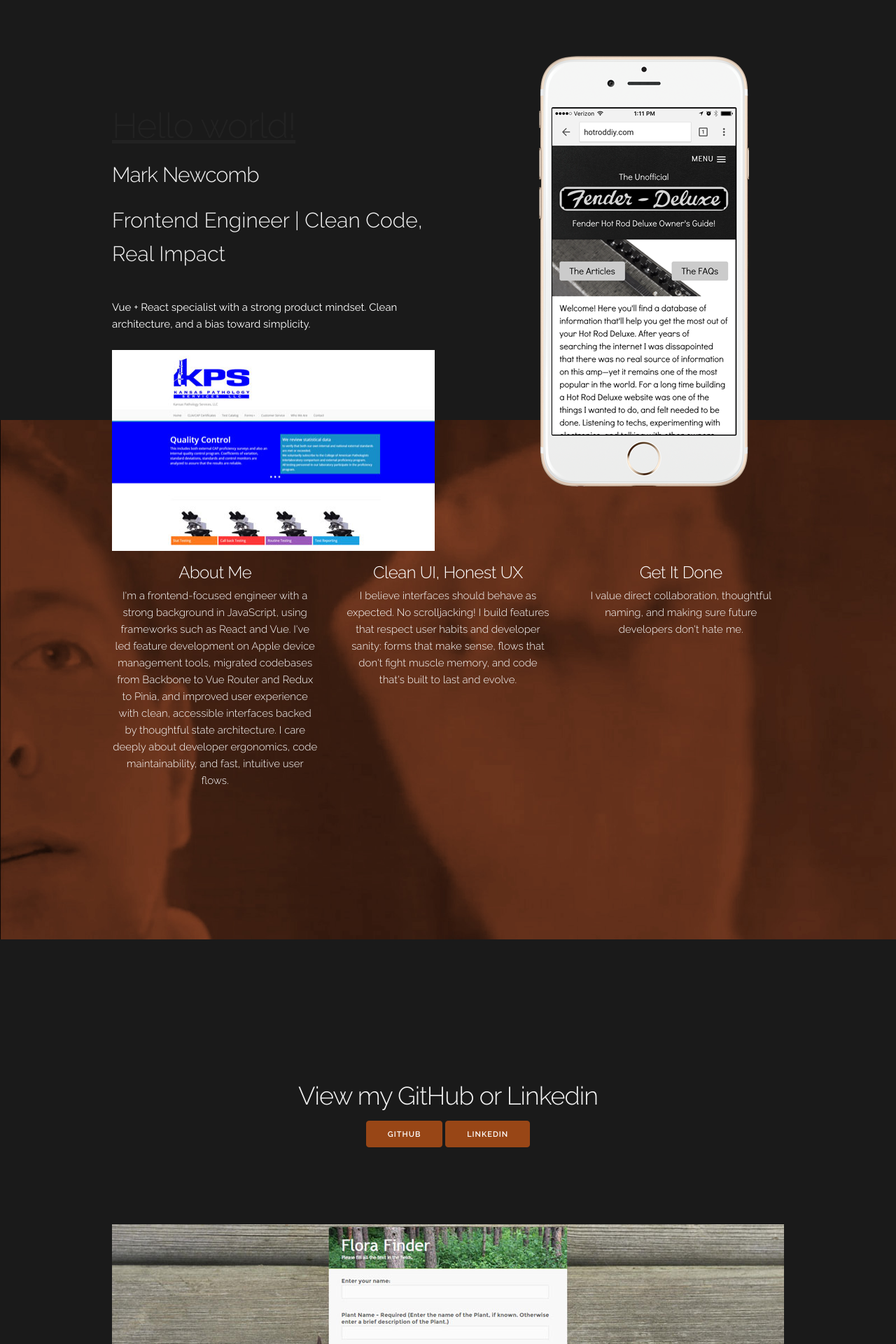
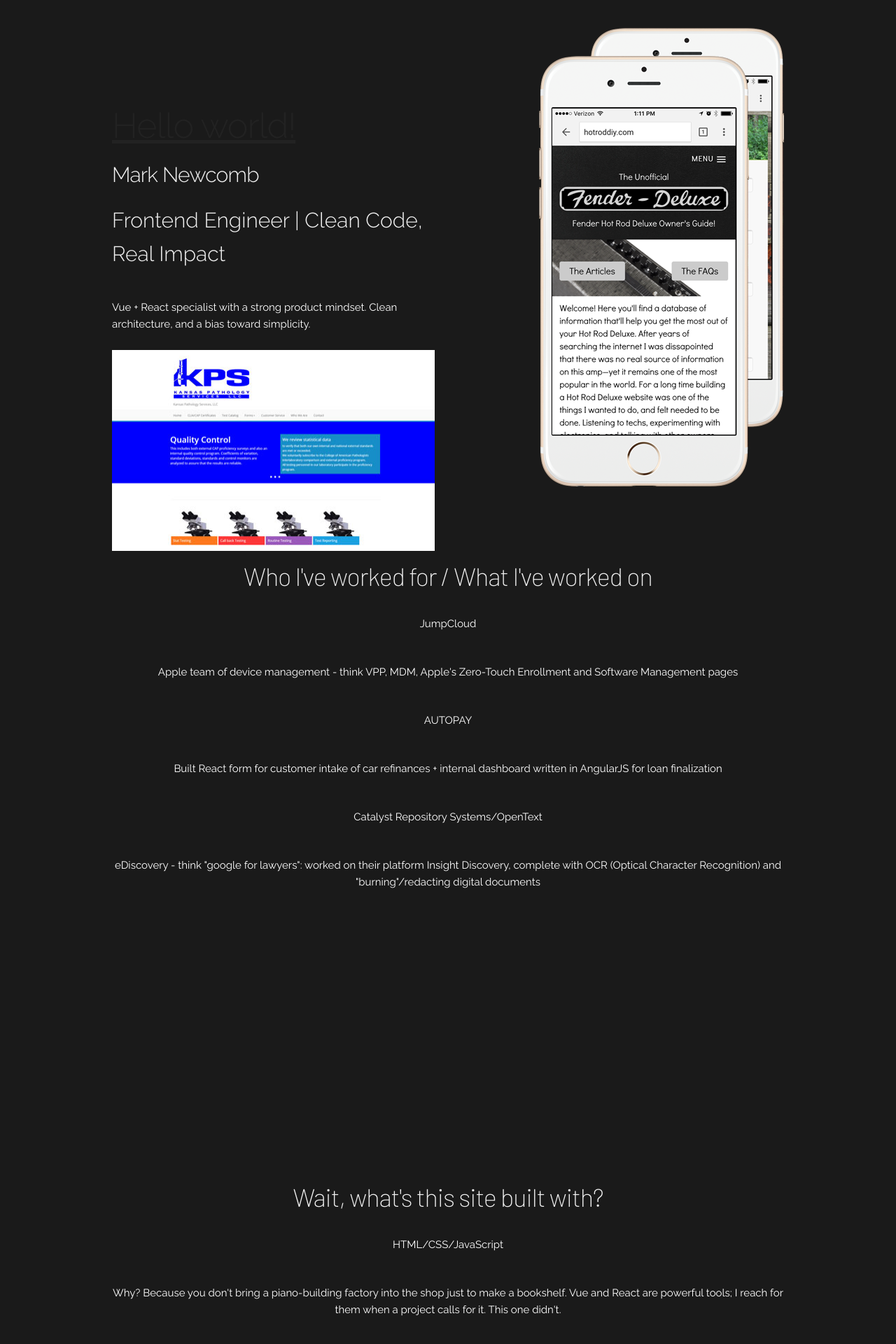
Before and after one commit to MarkNewcomb1/marknewcomb1, a PHP site: page / in a window 1280 px wide. Shown: the top 1920 px of the page at 70% size. Run offline with PHP 8.4, Linux system fonts and the light colour scheme; some libraries are stand-ins or nearby versions.

Commit message:
copy changes, some css

```diff
--- a/css/style.css
+++ b/css/style.css
@@ -605,3 +605,117 @@
 
 /* Larger than Desktop HD */
 @media (min-width: 1200px) {}
+
+
+
+.barlow-thin {
+  font-family: "Barlow", sans-serif;
+  font-weight: 100;
+  font-style: normal;
+}
+
+.barlow-extralight {
+  font-family: "Barlow", sans-serif;
+  font-weight: 200;
+  font-style: normal;
+}
+
+.barlow-light {
+  font-family: "Barlow", sans-serif;
+  font-weight: 300;
+  font-style: normal;
+}
+
+.barlow-regular {
+  font-family: "Barlow", sans-serif;
+  font-weight: 400;
+  font-style: normal;
+}
+
+.barlow-medium {
+  font-family: "Barlow", sans-serif;
+  font-weight: 500;
+  font-style: normal;
+}
+
+.barlow-semibold {
+  font-family: "Barlow", sans-serif;
+  font-weight: 600;
+  font-style: normal;
+}
+
+.barlow-bold {
+  font-family: "Barlow", sans-serif;
+  font-weight: 700;
+  font-style: normal;
+}
+
+.barlow-extrabold {
+  font-family: "Barlow", sans-serif;
+  font-weight: 800;
+  font-style: normal;
+}
+
+.barlow-black {
+  font-family: "Barlow", sans-serif;
+  font-weight: 900;
+  font-style: normal;
+}
+
+.barlow-thin-italic {
+  font-family: "Barlow", sans-serif;
+  font-weight: 100;
+  font-style: italic;
+}
+
+.barlow-extralight-italic {
+  font-family: "Barlow", sans-serif;
+  font-weight: 200;
+  font-style: italic;
+}
+
+.barlow-light-italic {
+  font-family: "Barlow", sans-serif;
+  font-weight: 300;
+  font-style: italic;
+}
+
+.barlow-regular-italic {
+  font-family: "Barlow", sans-serif;
+  font-weight: 400;
+  font-style: italic;
+}
+
+.barlow-medium-italic {
+  font-family: "Barlow", sans-serif;
+  font-weight: 500;
+  font-style: italic;
+}
+
+.barlow-semibold-italic {
+  font-family: "Barlow", sans-serif;
+  font-weight: 600;
+  font-style: italic;
+}
+
+.barlow-bold-italic {
+  font-family: "Barlow", sans-serif;
+  font-weight: 700;
+  font-style: italic;
+}
+
+.barlow-extrabold-italic {
+  font-family: "Barlow", sans-serif;
+  font-weight: 800;
+  font-style: italic;
+}
+
+.barlow-black-italic {
+  font-family: "Barlow", sans-serif;
+  font-weight: 900;
+  font-style: italic;
+}
+
+p {
+  color: #fff;
+}
--- a/index.html
+++ b/index.html
@@ -21,6 +21,11 @@
   <link rel="stylesheet" href="css/normalize.css">
   <link rel="stylesheet" href="css/style.css">
   <script src="https://cdn.jsdelivr.net/npm/@tailwindcss/browser@4"></script>
+
+
+<link rel="preconnect" href="https://fonts.googleapis.com">
+<link rel="preconnect" href="https://fonts.gstatic.com" crossorigin>
+<link href="https://fonts.googleapis.com/css2?family=Barlow:ital,wght@0,100;0,200;0,300;0,400;0,500;0,600;0,700;0,800;0,900;1,100;1,200;1,300;1,400;1,500;1,600;1,700;1,800;1,900&display=swap" rel="stylesheet">
 
   <!-- Scripts
   –––––––––––––––––––––––––––––––––––––––––––––––––– -->
@@ -69,11 +74,37 @@
         </div>
         <div class="one-half column phones">
           <img class="phone" id="hotrod" src="images/iphone-hotrod-low.png">
-<!--           <img class="phone" src="images/iphone-flora-low.png"> -->
+          <img class="phone" src="images/iphone-flora-low.png">
         </div>
       </div>
     </div>
   </div>
+
+    <div class="section">
+    <div class="container">
+      <h3 class="section-heading barlow-extralight">Who I've worked for / What I've worked on</h3>
+      <p>JumpCloud</p>
+      <p>Apple team of device management - think VPP, MDM, Apple's Zero-Touch Enrollment and Software Management pages</p>
+      <!-- image of help articles for these -->
+      <p>AUTOPAY</p>
+      <p>Built React form for customer intake of car refinances + internal dashboard written in AngularJS for loan finalization</p>
+      <p>Catalyst Repository Systems/OpenText</p>
+      <p>eDiscovery - think "google for lawyers": worked on their platform Insight Discovery, complete with OCR (Optical Character Recognition) and "burning"/redacting digital documents</p>
+    </div>
+  </div>
+
+
+
+  <div class="section get-help flora">
+    <div class="container">
+      <h3 class="section-heading barlow-extralight">Wait, what's this site built with?</h3>
+      <p>HTML/CSS/JavaScript</p>
+      <p>Why? Because you don't bring a piano-building factory into the shop just to make a bookshelf. Vue and React are powerful tools; I reach for them when a project calls for it. This one didn't.</p>
+    </div>
+  </div>
+
+
+
 
   <div class="section values">
     <div class="container">
```
